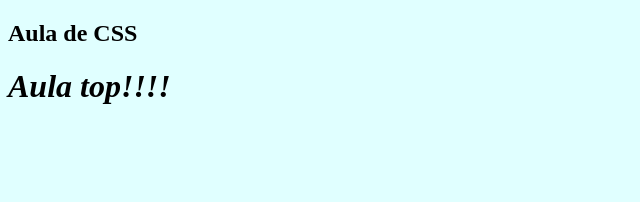
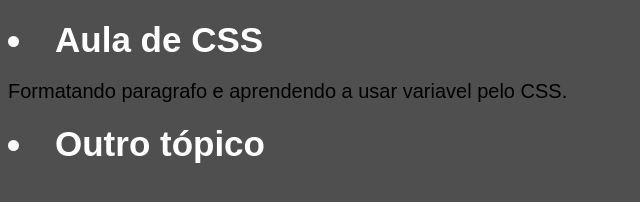
Before and after one commit to BrendaOliveira-code/aula_css, a plain HTML site: page index.html in a window 1280 px wide. Shown: the whole page, without its empty margins (0-640 px from the left). Drawn offline with Linux system fonts and the light colour scheme.

Commit message:
Adicionando novos itens ao CSS

```diff
--- a/estilo.css
+++ b/estilo.css
@@ -1,3 +1,15 @@
 body{
-    background: #E0FFFF;
+    background: #4F4F4F		;
     }
+
+    p{
+        font-size: 20px;
+        font-family: Arial, Helvetica, sans-serif;
+        color:#000000			;
+    }
+
+    b{
+        font-size: 35px;
+        font-family: Arial, Helvetica, sans-serif;
+        color:white;
+    }
--- a/index.html
+++ b/index.html
@@ -24,9 +24,10 @@
 
 <body>
 
-<h2><b> Aula de CSS </b></h2>
+<h2><b><li> Aula de CSS </li></b></h2>
+<p>Formatando paragrafo e aprendendo a usar variavel pelo CSS.</p>
 
-<h1><i>Aula top!!!!</i></h1>
+<h1><b><li> Outro tópico </li></b></h1>
 
     </body>
 </html>
```
